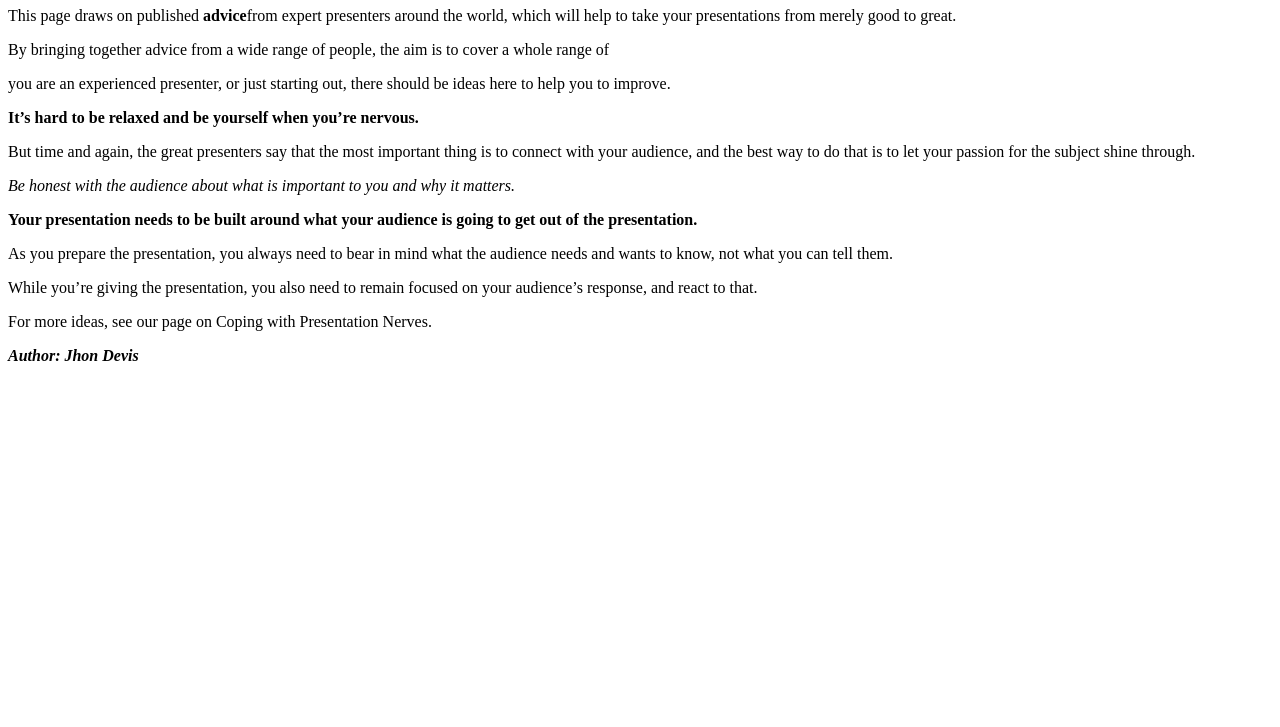
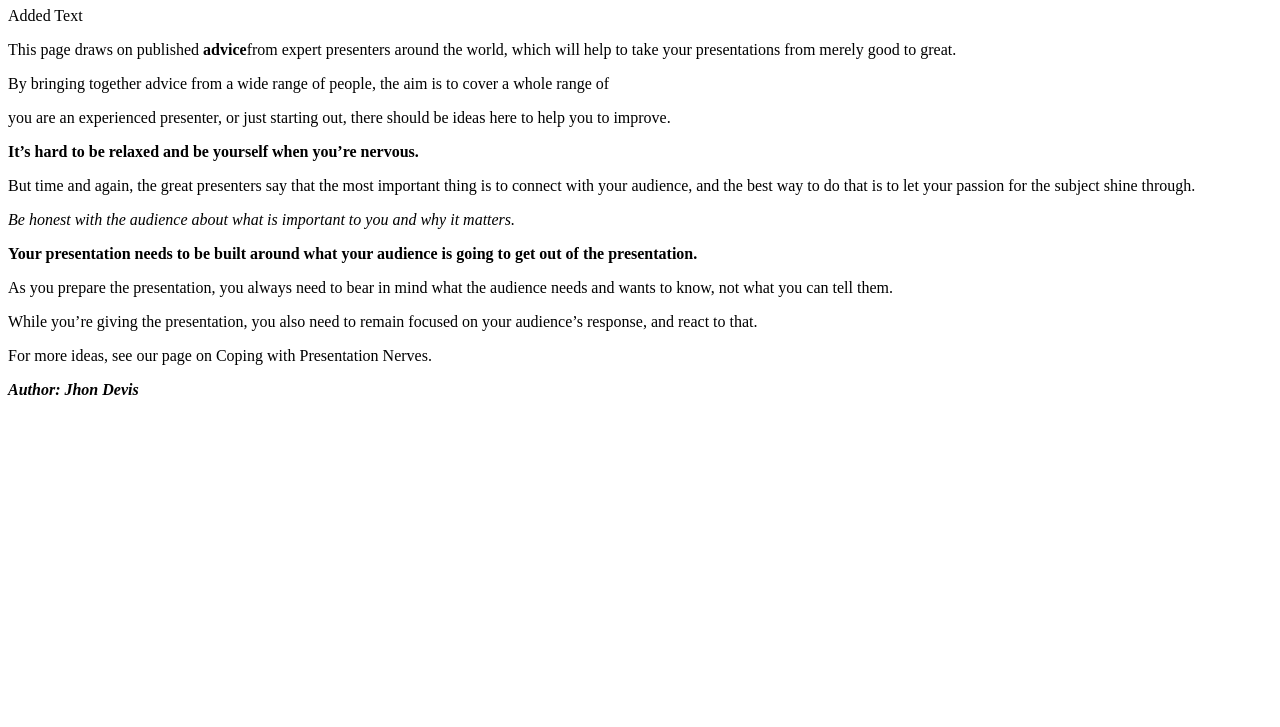
Before and after one commit to Teodora-Borisova/HTML-CSS, a plain HTML site: page 01_Introduction_HTML_CSS/L1_02_TagsCardio-Paragraphs/Solution/L1.task2.html in a window 1280 px wide. Shown: the part 73-800 px from the top of the page. Drawn offline with Linux system fonts and the light colour scheme.

Commit message:
added text

```diff
--- a/01_Introduction_HTML_CSS/L1_02_TagsCardio-Paragraphs/Solution/L1.task2.html
+++ b/01_Introduction_HTML_CSS/L1_02_TagsCardio-Paragraphs/Solution/L1.task2.html
@@ -8,6 +8,8 @@
 </head>
 <body>
     <h1>Top Tips for Effective Presentations</h1>
+
+    <p>Added Text</p>
 
     <p>This page draws on published <strong>advice</strong>from expert presenters around the world, which will help to take your presentations from merely good to great.</p>
     <p>By bringing together advice from a wide range of people, the aim is to cover a whole range of </p>
```
Also changed, not shown: 1 other file.
